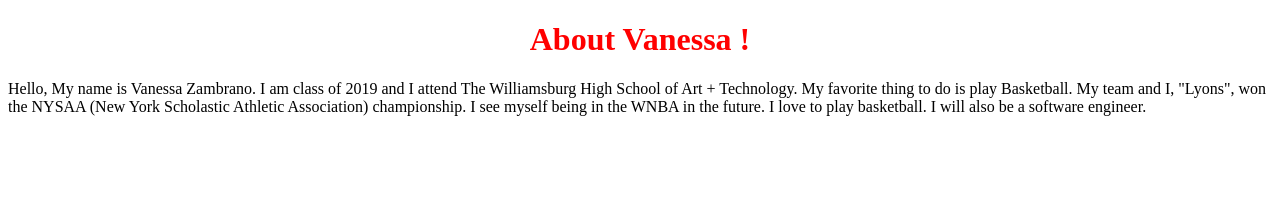
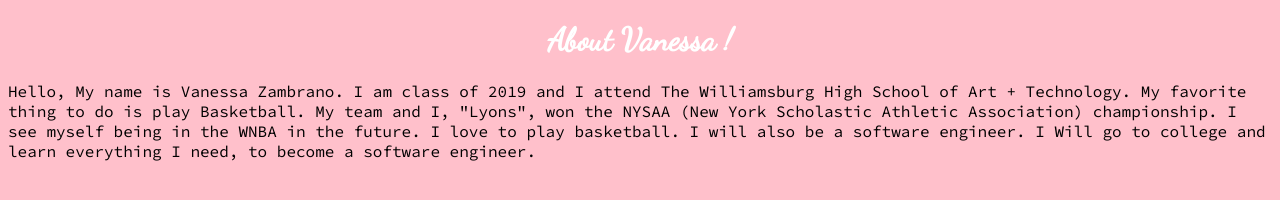
Before and after one commit to vanessazambrano/v.anessazambrano.github.io, a plain HTML site: page aboutme.html in a window 1280 px wide. Drawn offline with Linux system fonts and the light colour scheme.

Commit message:
v.anessazambrano0305.github.io

```diff
--- a/aboutme.html
+++ b/aboutme.html
@@ -15,6 +15,7 @@
     My favorite thing to do is play Basketball. My team and I,
     "Lyons", won the NYSAA (New York Scholastic Athletic Association)
     championship. I see myself being in the WNBA in the future. I love
-    to play basketball. I will also be a software engineer. </p>
+    to play basketball. I will also be a software engineer. I Will go
+    to college and learn everything I need, to become a software engineer.</p>
     </body>
 </html>
--- a/style.css
+++ b/style.css
@@ -31,6 +31,13 @@ a{
     font-family: 'Roboto Mono', monospace;
 }
 #hh1{
-    color:red;
+    color:white;
     text-align:center;
+    font-family: 'Dancing Script', cursive;
 }
+#hello{
+  font-family: 'Source Code Pro', monospace;
+}
+#body2{
+    background-color:pink;
+}
```
